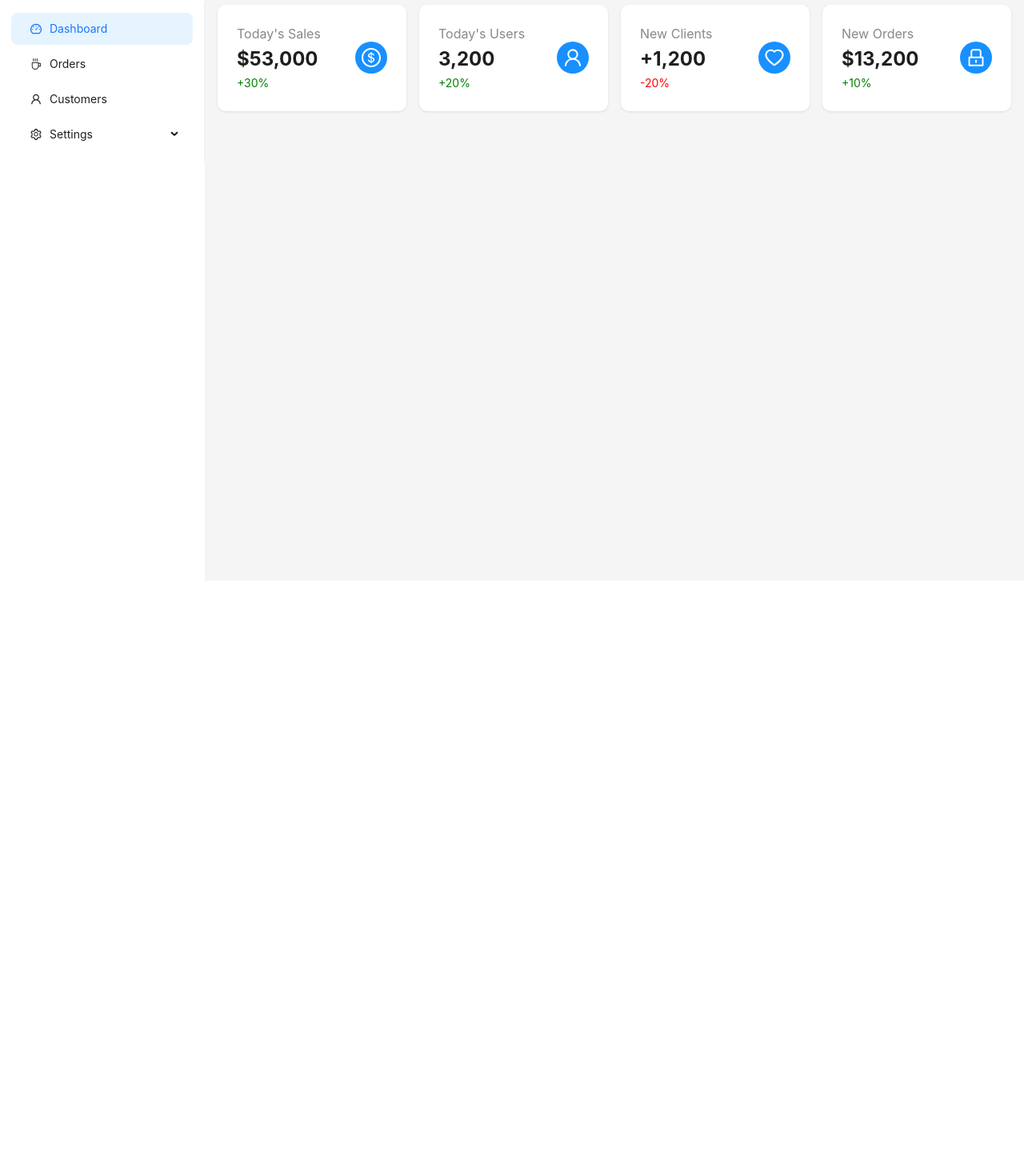
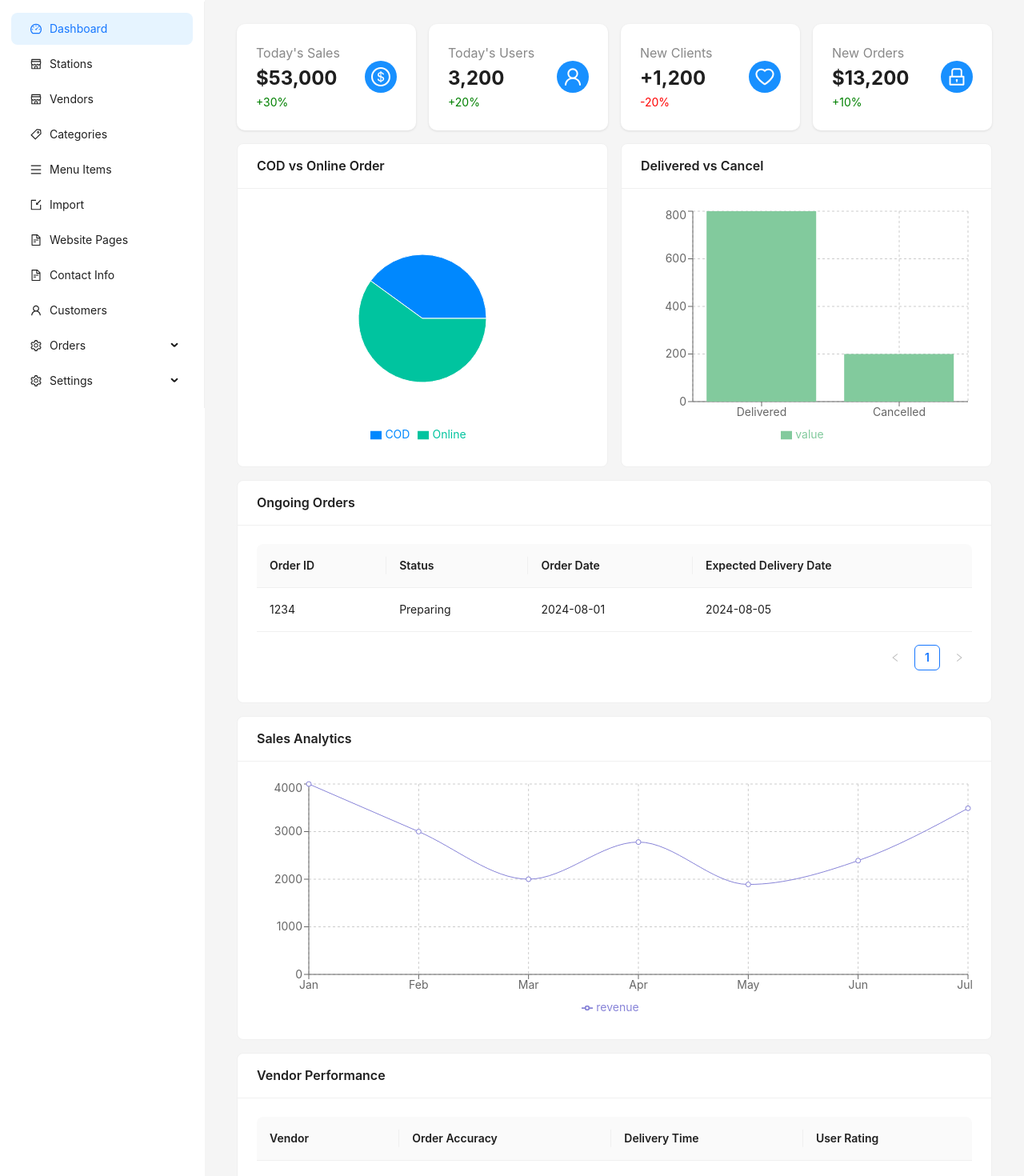
Before and after one commit to HanumanSonwal/trains-cafe, a Next.js app: page /admin/dashboard in a window 1280 px wide. Shown: the part 74-1544 px from the top of the page at 80% size. Before the commit the page ends 800 px from the top, so only its background shows below. Built offline with nearby package versions, Linux system fonts and the light colour scheme.

Commit message:
create dashbaord  page all charts

```diff
--- a/app/(admin)/admin/dashboard/page.jsx
+++ b/app/(admin)/admin/dashboard/page.jsx
@@ -1,10 +1,41 @@
-import DashboardCard from "@/app/componants/DashboardCard";
-import React from "react";
+import React from 'react';
+import CODonlineChart from '@/app/componants/CODonlineChart';
+import DeliveredVsCancelChart from '@/app/componants/DeliveredVsCancelChart';
+import OngoingOrdersChart from '@/app/componants/OngoingOrdersChart';
+import SalesAnalyticsChart from '@/app/componants/SalesAnalyticsChart';
+import VendorPerformanceChart from '@/app/componants/VendorPerformanceChart';
+import CustomerInsightsChart from '@/app/componants/CustomerInsightsChart';
+import DashboardCard from '@/app/componants/DashboardCard';
 
-const Page = () => {
-  return <>
-  <DashboardCard/>
-  </>;
+const Dashboard = () => {
+  return (
+    <div className="p-6">
+      <div className='mb-4'>
+      <DashboardCard/>
+      </div>
+
+      <div className="grid grid-cols-1 md:grid-cols-2 gap-4">
+        <div className="col-span-1">
+          <CODonlineChart />
+        </div>
+        <div className="col-span-1">
+          <DeliveredVsCancelChart />
+        </div>
+      </div>
+      <div className="mt-4">
+        <OngoingOrdersChart />
+      </div>
+      <div className="mt-4">
+        <SalesAnalyticsChart />
+      </div>
+      <div className="mt-4">
+        <VendorPerformanceChart />
+      </div>
+      <div className="mt-4">
+        <CustomerInsightsChart />
+      </div>
+    </div>
+  );
 };
 
-export default Page;
+export default Dashboard;
--- a/app/(website)/layout.js
+++ b/app/(website)/layout.js
@@ -2,6 +2,7 @@ import { Inter } from "next/font/google";
 import "../globals.css";
 import Header from "../componants/Header";
 import CustomFooter from "../componants/Footer";
+
 
 const inter = Inter({ subsets: ["latin"] });
 
--- /dev/null
+++ b/app/componants/CODonlineChart.js
@@ -0,0 +1,30 @@
+// components/CODvsOnlineOrderChart.js
+"use client"
+import React from 'react';
+import { Card } from 'antd';
+import { PieChart, Pie, Cell, Tooltip, Legend, ResponsiveContainer } from 'recharts';
+
+const data = [
+  { name: 'COD', value: 400 },
+  { name: 'Online', value: 600 },
+];
+
+const COLORS = ['#0088FE', '#00C49F'];
+
+const CODonlineChart = () => (
+  <Card title="COD vs Online Order">
+    <ResponsiveContainer width="100%" height={300}>
+      <PieChart>
+        <Pie data={data} cx="50%" cy="50%" outerRadius={80} fill="#8884d8" dataKey="value">
+          {data.map((entry, index) => (
+            <Cell key={`cell-${index}`} fill={COLORS[index % COLORS.length]} />
+          ))}
+        </Pie>
+        <Tooltip />
+        <Legend />
+      </PieChart>
+    </ResponsiveContainer>
+  </Card>
+);
+
+export default CODonlineChart;
--- /dev/null
+++ b/app/componants/CustomerInsightsChart.js
@@ -0,0 +1,32 @@
+// components/CustomerInsightsChart.js
+"use client"
+import React from 'react';
+import { Card } from 'antd';
+import { AreaChart, Area, XAxis, YAxis, CartesianGrid, Tooltip, ResponsiveContainer } from 'recharts';
+
+const data = [
+  { name: 'Jan', behavior: 4000, orderPattern: 2400 },
+  { name: 'Feb', behavior: 3000, orderPattern: 1398 },
+  { name: 'Mar', behavior: 2000, orderPattern: 9800 },
+  { name: 'Apr', behavior: 2780, orderPattern: 3908 },
+  { name: 'May', behavior: 1890, orderPattern: 4800 },
+  { name: 'Jun', behavior: 2390, orderPattern: 3800 },
+  { name: 'Jul', behavior: 3490, orderPattern: 4300 },
+];
+
+const CustomerInsightsChart = () => (
+  <Card title="Customer Insights">
+    <ResponsiveContainer width="100%" height={300}>
+      <AreaChart data={data}>
+        <CartesianGrid strokeDasharray="3 3" />
+        <XAxis dataKey="name" />
+        <YAxis />
+        <Tooltip />
+        <Area type="monotone" dataKey="behavior" stroke="#8884d8" fill="#8884d8" />
+        <Area type="monotone" dataKey="orderPattern" stroke="#82ca9d" fill="#82ca9d" />
+      </AreaChart>
+    </ResponsiveContainer>
+  </Card>
+);
+
+export default CustomerInsightsChart;
--- /dev/null
+++ b/app/componants/DeliveredVsCancelChart.js
@@ -0,0 +1,27 @@
+// components/DeliveredVsCancelChart.js
+"use client";
+import React from 'react';
+import { Card } from 'antd';
+import { BarChart, Bar, XAxis, YAxis, CartesianGrid, Tooltip, Legend, ResponsiveContainer } from 'recharts';
+
+const data = [
+  { name: 'Delivered', value: 800 },
+  { name: 'Cancelled', value: 200 },
+];
+
+const DeliveredVsCancelChart = () => (
+  <Card title="Delivered vs Cancel">
+    <ResponsiveContainer width="100%" height={300}>
+      <BarChart data={data}>
+        <CartesianGrid strokeDasharray="3 3" />
+        <XAxis dataKey="name" />
+        <YAxis />
+        <Tooltip />
+        <Legend />
+        <Bar dataKey="value" fill="#82ca9d" />
+      </BarChart>
+    </ResponsiveContainer>
+  </Card>
+);
+
+export default DeliveredVsCancelChart;
--- a/app/componants/Menubar.js
+++ b/app/componants/Menubar.js
@@ -1,5 +1,5 @@
 import React from 'react';
-import { DashboardOutlined, CoffeeOutlined, UserOutlined, SettingOutlined } from '@ant-design/icons';
+import { DashboardOutlined, ShopOutlined, AppstoreAddOutlined, TagOutlined, MenuOutlined, ImportOutlined, FileTextOutlined, UserOutlined, SettingOutlined } from '@ant-design/icons';
 import { Menu } from 'antd';
 import Link from 'next/link';
 
@@ -12,26 +12,75 @@ const Menubar = () => {
     },
     {
       key: '2',
-      icon: <CoffeeOutlined />,
-      label: <Link href="/dashboard/order">Orders</Link>,
+      icon: <ShopOutlined />,
+      label: <Link href="#">Stations</Link>,
     },
     {
       key: '3',
+      icon: <ShopOutlined />,
+      label: <Link href="#">Vendors</Link>,
+    },
+    {
+      key: '4',
+      icon: <TagOutlined />,
+      label: <Link href="#">Categories</Link>,
+    },
+    {
+      key: '5',
+      icon: <MenuOutlined />,
+      label: <Link href="#">Menu Items</Link>,
+    },
+    {
+      key: '6',
+      icon: <ImportOutlined />,
+      label: <Link href="#">Import</Link>,
+    },
+    {
+      key: '7',
+      icon: <FileTextOutlined />,
+      label: <Link href="#">Website Pages</Link>,
+    },
+    {
+      key: '8',
+      icon: <FileTextOutlined />,
+      label: <Link href="#">Contact Info</Link>,
+    },
+    {
+      key: '9',
       icon: <UserOutlined />,
-      label: <Link href="/customers">Customers</Link>,
+      label: <Link href="#">Customers</Link>,
     },
     {
       key: 'sub1',
       icon: <SettingOutlined />,
+      label: 'Orders',
+      children: [
+        {
+          key: '10',
+          label: <Link href="#">Ongoing</Link>,
+        },
+        {
+          key: '11',
+          label: <Link href="#">Delivered</Link>,
+        },
+        {
+          key: '12',
+          label: <Link href="#">Cancelled</Link>,
+        },
+      ],
+    },
+    {
+      key: 'sub2',
+      icon: <SettingOutlined />,
       label: 'Settings',
       children: [
         {
-          key: '4',
-          label: <Link href="/settings/profile">Profile</Link>,
+          key: '13',
+          label: <Link href="#">Profile</Link>,
         },
         {
-          key: '5',
-          label: <Link href="/settings/account">Account</Link>,
+          key: '14',
+          label: <Link href="#">Account</Link>,
         },
       ],
     },
--- /dev/null
+++ b/app/componants/OngoingOrdersChart.js
@@ -0,0 +1,46 @@
+// components/OngoingOrdersChart.js
+"use client";
+import React from 'react';
+import { Card, Table } from 'antd';
+
+const columns = [
+  {
+    title: 'Order ID',
+    dataIndex: 'orderId',
+    key: 'orderId',
+  },
+  {
+    title: 'Status',
+    dataIndex: 'status',
+    key: 'status',
+  },
+  {
+    title: 'Order Date',
+    dataIndex: 'orderDate',
+    key: 'orderDate',
+  },
+  {
+    title: 'Expected Delivery Date',
+    dataIndex: 'deliveryDate',
+    key: 'deliveryDate',
+  },
+];
+
+const data = [
+  {
+    key: '1',
+    orderId: '1234',
+    status: 'Preparing',
+    orderDate: '2024-08-01',
+    deliveryDate: '2024-08-05',
+  },
+  // Add more data here
+];
+
+const OngoingOrdersChart = () => (
+  <Card title="Ongoing Orders">
+    <Table columns={columns} dataSource={data} />
+  </Card>
+);
+
+export default OngoingOrdersChart;
--- /dev/null
+++ b/app/componants/SalesAnalyticsChart.js
@@ -0,0 +1,32 @@
+// components/SalesAnalyticsChart.js
+"use client";
+import React from 'react';
+import { Card } from 'antd';
+import { LineChart, Line, XAxis, YAxis, CartesianGrid, Tooltip, Legend, ResponsiveContainer } from 'recharts';
+
+const data = [
+  { name: 'Jan', revenue: 4000 },
+  { name: 'Feb', revenue: 3000 },
+  { name: 'Mar', revenue: 2000 },
+  { name: 'Apr', revenue: 2780 },
+  { name: 'May', revenue: 1890 },
+  { name: 'Jun', revenue: 2390 },
+  { name: 'Jul', revenue: 3490 },
+];
+
+const SalesAnalyticsChart = () => (
+  <Card title="Sales Analytics">
+    <ResponsiveContainer width="100%" height={300}>
+      <LineChart data={data}>
+        <CartesianGrid strokeDasharray="3 3" />
+        <XAxis dataKey="name" />
+        <YAxis />
+        <Tooltip />
+        <Legend />
+        <Line type="monotone" dataKey="revenue" stroke="#8884d8" />
+      </LineChart>
+    </ResponsiveContainer>
+  </Card>
+);
+
+export default SalesAnalyticsChart;
--- /dev/null
+++ b/app/componants/VendorPerformanceChart.js
@@ -0,0 +1,46 @@
+// components/VendorPerformanceChart.js
+"use client";
+import React from 'react';
+import { Card, Table } from 'antd';
+
+const columns = [
+  {
+    title: 'Vendor',
+    dataIndex: 'vendor',
+    key: 'vendor',
+  },
+  {
+    title: 'Order Accuracy',
+    dataIndex: 'accuracy',
+    key: 'accuracy',
+  },
+  {
+    title: 'Delivery Time',
+    dataIndex: 'deliveryTime',
+    key: 'deliveryTime',
+  },
+  {
+    title: 'User Rating',
+    dataIndex: 'rating',
+    key: 'rating',
+  },
+];
+
+const data = [
+  {
+    key: '1',
+    vendor: 'Vendor A',
+    accuracy: '95%',
+    deliveryTime: '2 days',
+    rating: '4.5',
+  },
+  // Add more data here
+];
+
+const VendorPerformanceChart = () => (
+  <Card title="Vendor Performance">
+    <Table columns={columns} dataSource={data} />
+  </Card>
+);
+
+export default VendorPerformanceChart;
```
Also changed, not shown: next.config.mjs (+33 -0 lines), package.json (+10 -5 lines), 2 other files (tests, documents, lock files or other folders).
